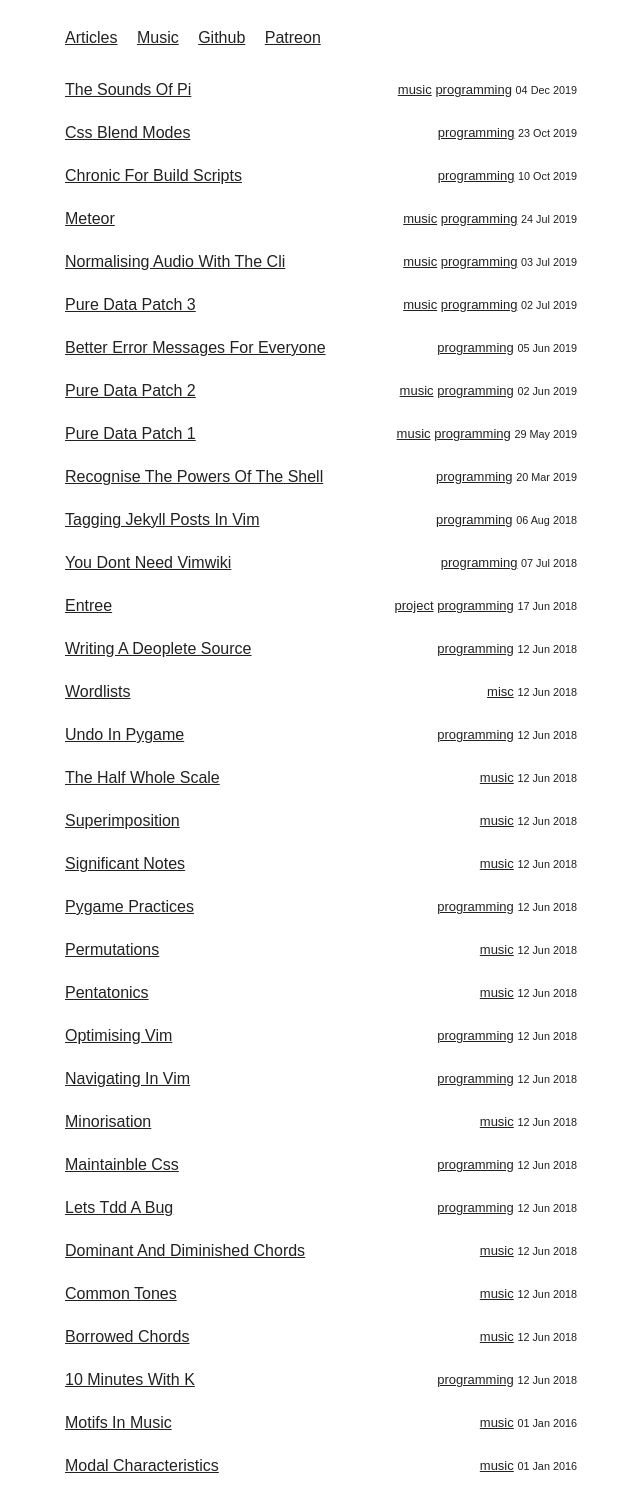
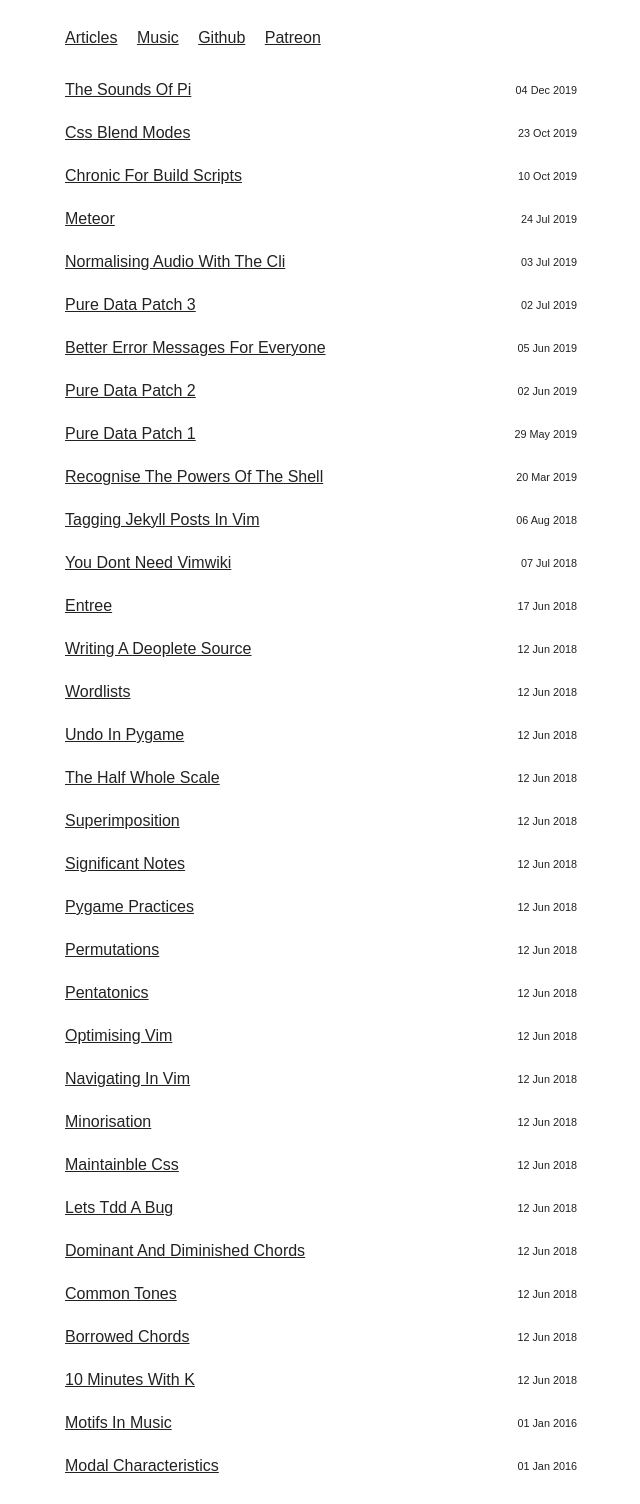
Before and after one commit to joereynolds/joereynolds.github.io, a Jekyll site: the page built from index.html, in a window 1280 px wide. Shown: the whole page, without its empty margins (319-959 px from the left). Built offline with Jekyll 4.4.1, drawn with Linux system fonts in a browser that asks for light colours; some web fonts are replaced.

Commit message:
Remove tag functionality
It bloats the website, we don't need it

```diff
--- a/index.html
+++ b/index.html
@@ -7,9 +7,6 @@ layout: home
     <div class="article">
         <a href="{{ post.url }}">{{ post.title }}</a>
         <span class="article-information">
-            {% for tag in post.tags %}
-            <a href="/tags/{{ tag }}" class="article-tag">{{ tag }}</a>
-            {% endfor %}
             <small>{{ post.date | date_to_string }}</small>
         </span>
     </div>
--- a/tags/misc/index.html
+++ /dev/null
@@ -1,4 +0,0 @@
----
-tag: misc
-layout: tag
----
--- a/tags/music/index.html
+++ /dev/null
@@ -1,4 +0,0 @@
----
-tag: music
-layout: tag
----
--- a/tags/programming/index.html
+++ /dev/null
@@ -1,4 +0,0 @@
----
-tag: programming
-layout: tag
----
--- a/tags/project/index.html
+++ /dev/null
@@ -1,4 +0,0 @@
----
-tag: project
-layout: tag
----
```
Also changed, not shown: tags/index.html (deleted, +0 -13 lines).
